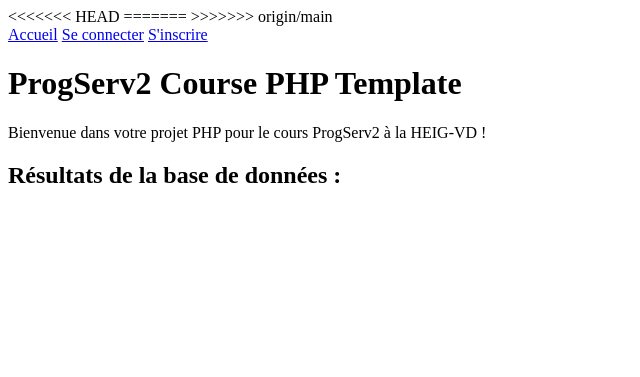
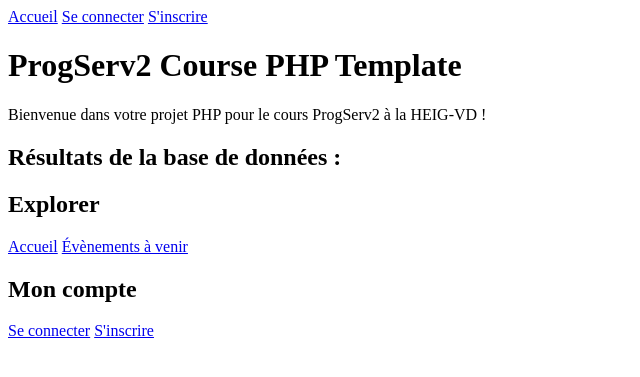
Before and after one commit to QuentinThuler/ProgServ2_Mikael-Juillet_Quentin-Thuler, a PHP site: page / in a window 1280 px wide. Shown: the top 377 px of the page, without its empty margins (0-640 px from the left). Run offline with PHP 8.4, Linux system fonts and the light colour scheme; tables that the repository leaves empty hold one stand-in row (values such as "Sample post").

Commit message:
Corrected footer.php + Removed isConnected & isAdmin variable declaration in footer.php and header.php

```diff
--- a/project/components/footer.php
+++ b/project/components/footer.php
@@ -1,3 +1,34 @@
+<?php
+
+/**
+ * @var bool $isConnected Defined in src/init.php
+ * @var bool $isAdmin     Defined in src/init.php
+ */
+?>
 <footer>
+    <nav aria-label="Pied de page">
+        <section class="explore">
+            <h2>Explorer</h2>
+            <a href="/index.php">Accueil</a>
+            <?php if ($isConnected): ?>
+                <a href="/my-registrations.php">Mes inscriptions</a>
+            <?php else: ?>
+                <a href="/events.php">Évènements à venir</a>
+            <?php endif; ?>
+        </section>
 
+        <section class="account">
+            <h2>Mon compte</h2>
+            <?php if ($isConnected): ?>
+                <a href="/profile.php">Détails du profil</a>
+                <a href="/profile-edit.php">Modification du profil</a>
+                <?php if ($isAdmin): ?>
+                    <a href="/admin/index.php">Espace administrateur</a>
+                <?php endif; ?>
+            <?php else: ?>
+                <a href="/login.php">Se connecter</a>
+                <a href="/signup.php">S'inscrire</a>
+            <?php endif; ?>
+        </section>
+    </nav>
 </footer>
--- a/project/components/head.php
+++ b/project/components/head.php
@@ -1,11 +1,6 @@
 <head>
     <meta charset="UTF-8">
     <meta name="viewport" content="width=device-width, initial-scale=1.0">
-<<<<<<< HEAD
     <title><?= isset($pageTitle) ? htmlspecialchars($pageTitle) . ' - Gatherly' : 'Gatherly' ?></title>
-    <link rel="stylesheet" href="/css/style.css">
-=======
-    <title>ProgServ2 Course PHP Template</title>
     <link rel="stylesheet" href="/project/public/css/style.css">
->>>>>>> origin/main
 </head>
--- a/project/components/header.php
+++ b/project/components/header.php
@@ -1,9 +1,12 @@
 <?php
-$isConnected = isset($_SESSION['user_id']);
-$isAdmin = ($_SESSION['role'] ?? '') === 'admin';
+
+/**
+ * @var bool $isConnected Defined in src/init.php
+ * @var bool $isAdmin     Defined in src/init.php
+ */
 ?>
 <header>
-    <nav>
+    <nav aria-label="Principale">
         <a href="/index.php">Accueil</a>
 
         <?php if ($isConnected): ?>
```
